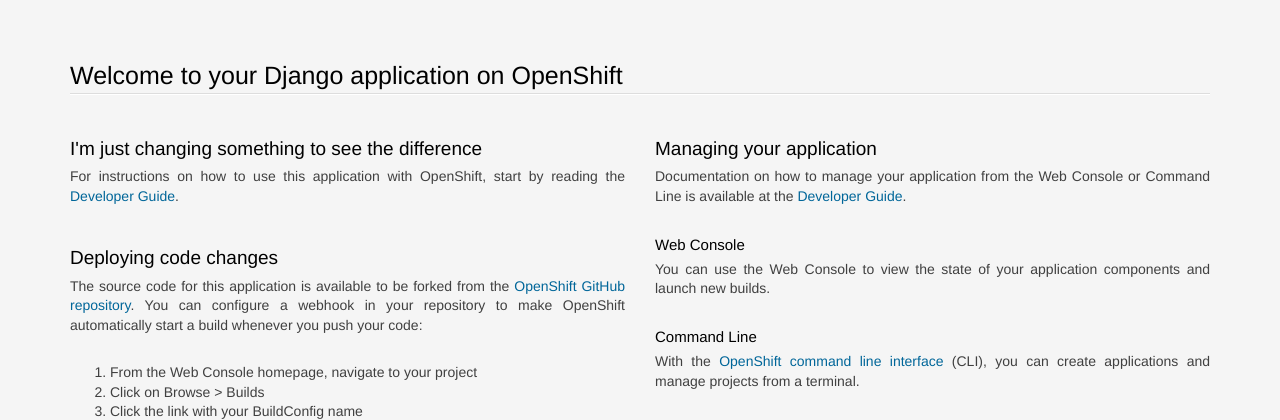
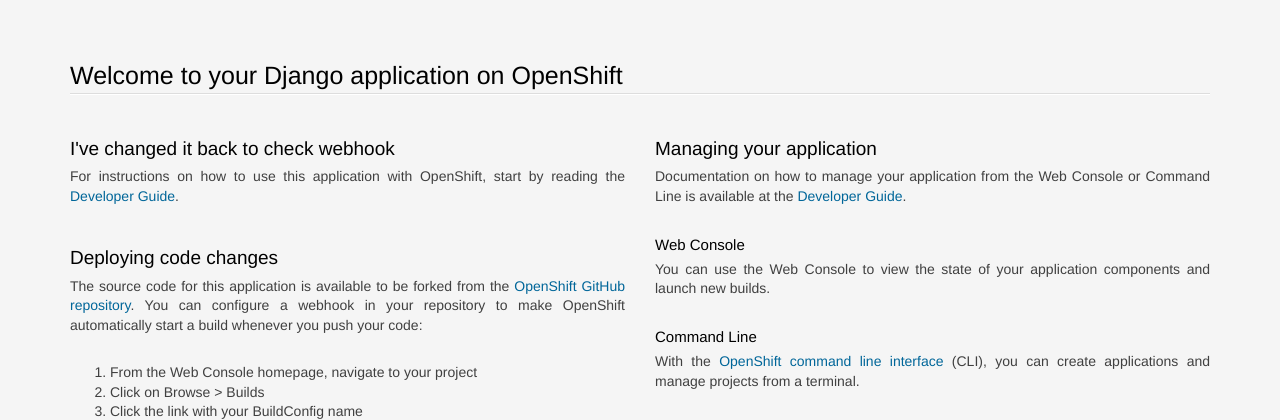
Before and after one commit to pookimon/test_openshift, a Django app: page / in a window 1280 px wide. Shown: the top 420 px of the page. Run offline with Django 3.2, Linux system fonts and the light colour scheme; data comes from the database, SQL or seed files in the repository; some libraries are stand-ins or nearby versions.

Commit message:
Webhook test

```diff
--- a/welcome/templates/welcome/index.html
+++ b/welcome/templates/welcome/index.html
@@ -219,7 +219,7 @@ pre {
         <div class="row">
           <section class='col-xs-12 col-sm-6 col-md-6'>
             <section>
-              <h2>I'm just changing something to see the difference</h2>
+              <h2>I've changed it back to check webhook</h2>
                 <p>For instructions on how to use this application with OpenShift, start by reading the <a href="http://docs.openshift.org/latest/dev_guide/templates.html#using-the-quickstart-templates">Developer Guide</a>.</p>
 
               <h2>Deploying code changes</h2>
```
